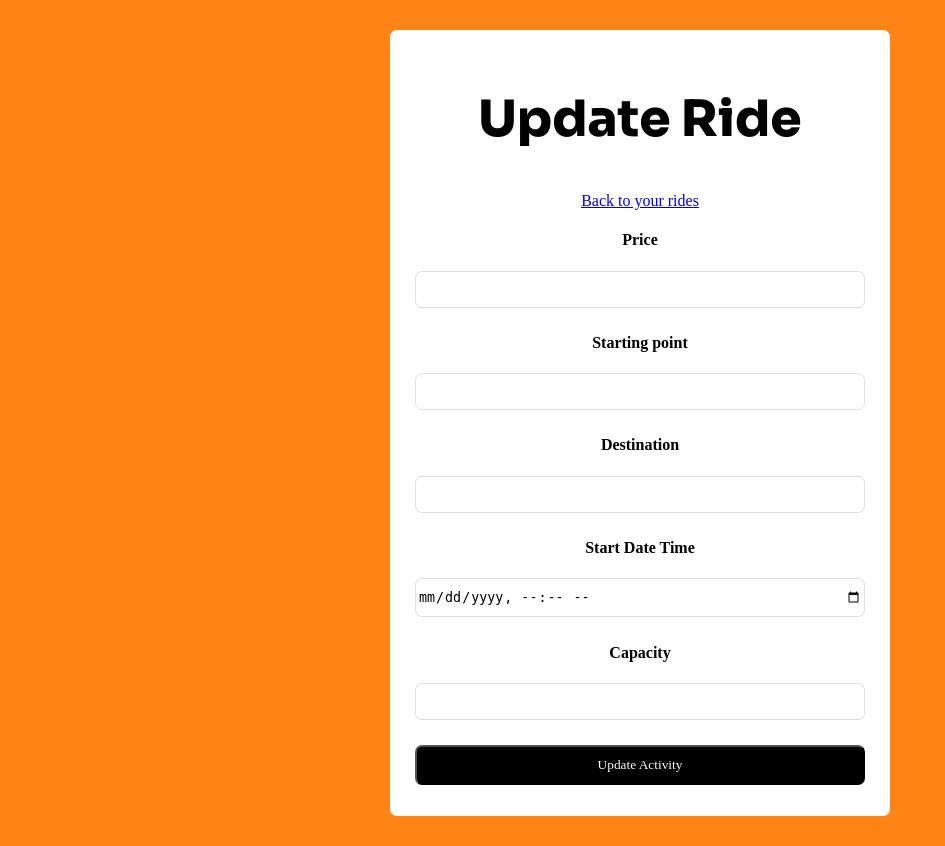
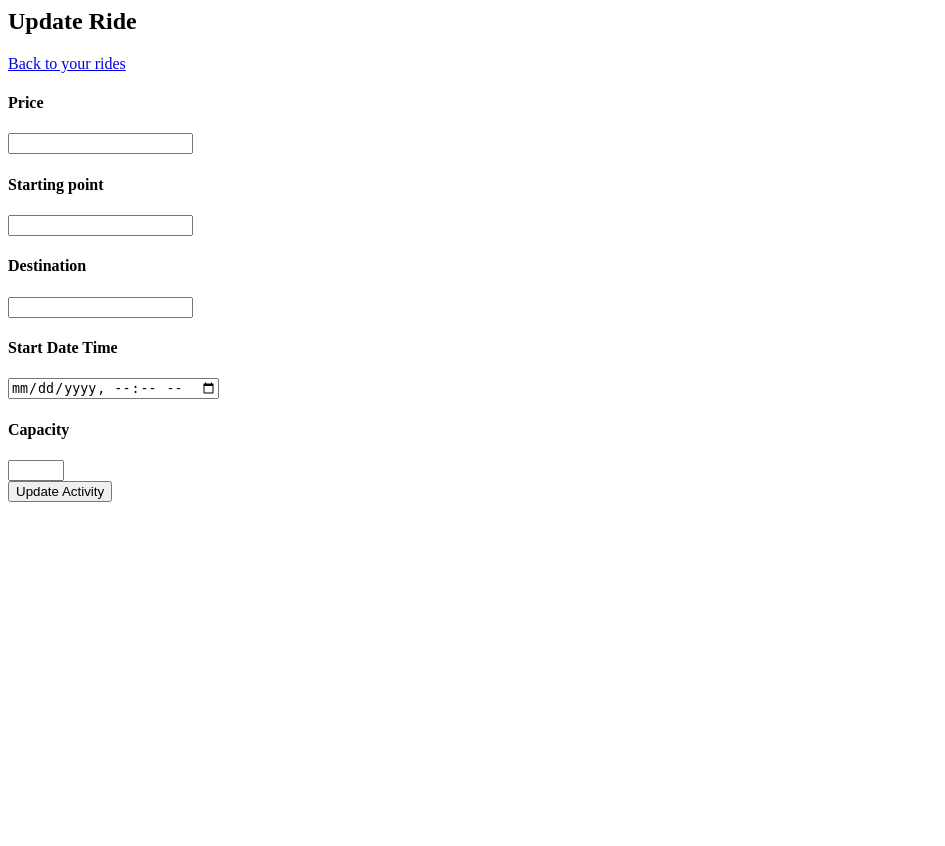
Before and after one commit to zhenyu1311/GRP26APP, a Django app: template kopidarat/templates/update_activity.html in a window 1280 px wide. Shown: the whole page, without its empty margins (0-945 px from the left). After the commit the page ends 502 px from the top, so only its background shows below. Run offline with Django 4.2, Linux system fonts and the light colour scheme; the template is opened without the code that fills it, so the values that code supplies are empty.

Commit message:
update on 'update_activity'

```diff
--- a/kopidarat/templates/update_activity.html
+++ b/kopidarat/templates/update_activity.html
@@ -1,6 +1,6 @@
 {% load static %}
-<style>
-      @import url('https://fonts.googleapis.com/css2?family=Sora:wght@800&display=swap');
+<!-- <style>
+    @import url('https://fonts.googleapis.com/css2?family=Sora:wght@800&display=swap');
       body {
         color: black;
         text-align: center;
@@ -57,19 +57,19 @@
         color: #17706c;
         text-decoration: underline;
     }
-</style>
+</style> -->
 
 <html>
   <head>
     <title>Update Ride</title>
   </head>
   <body>
-    <div class="container">
-      <div class="form-wrap">
+    <!-- <div class="container">
+      <div class="form-wrap"> -->
         <h2>Update Ride</h2>
         <a href="/user_activity">Back to your rides</a>
 
-        <form method="POST">
+        <form action="{% url 'update_activity' %}" method="POST">
           {% csrf_token %}
           <h4>Price</h4>
           <div class="form-group">
--- a/kopidarat/views.py
+++ b/kopidarat/views.py
@@ -303,8 +303,7 @@ def update_activity(request, activity_id):
 
                 # Execute SQL query to update the values for the particular instance
                 cursor.execute('UPDATE activity SET price = %s, start_date_time = %s, start_point = %s, destination = %s, capacity = %s WHERE activity_id = %s', [
-                    request.POST['price'], request.POST['start_date_time'], request.POST['start_point'], request.POST['destination'], request.POST['capacity'],
-                    activity_id
+                    request.POST['price'], request.POST['start_date_time'], request.POST['start_point'], request.POST['destination'], request.POST['capacity'], activity_id
                 ])
                 cursor.execute('SELECT * FROM activity WHERE activity_id=%s', [activity_id])
                 this_activity = cursor.fetchone()
```
